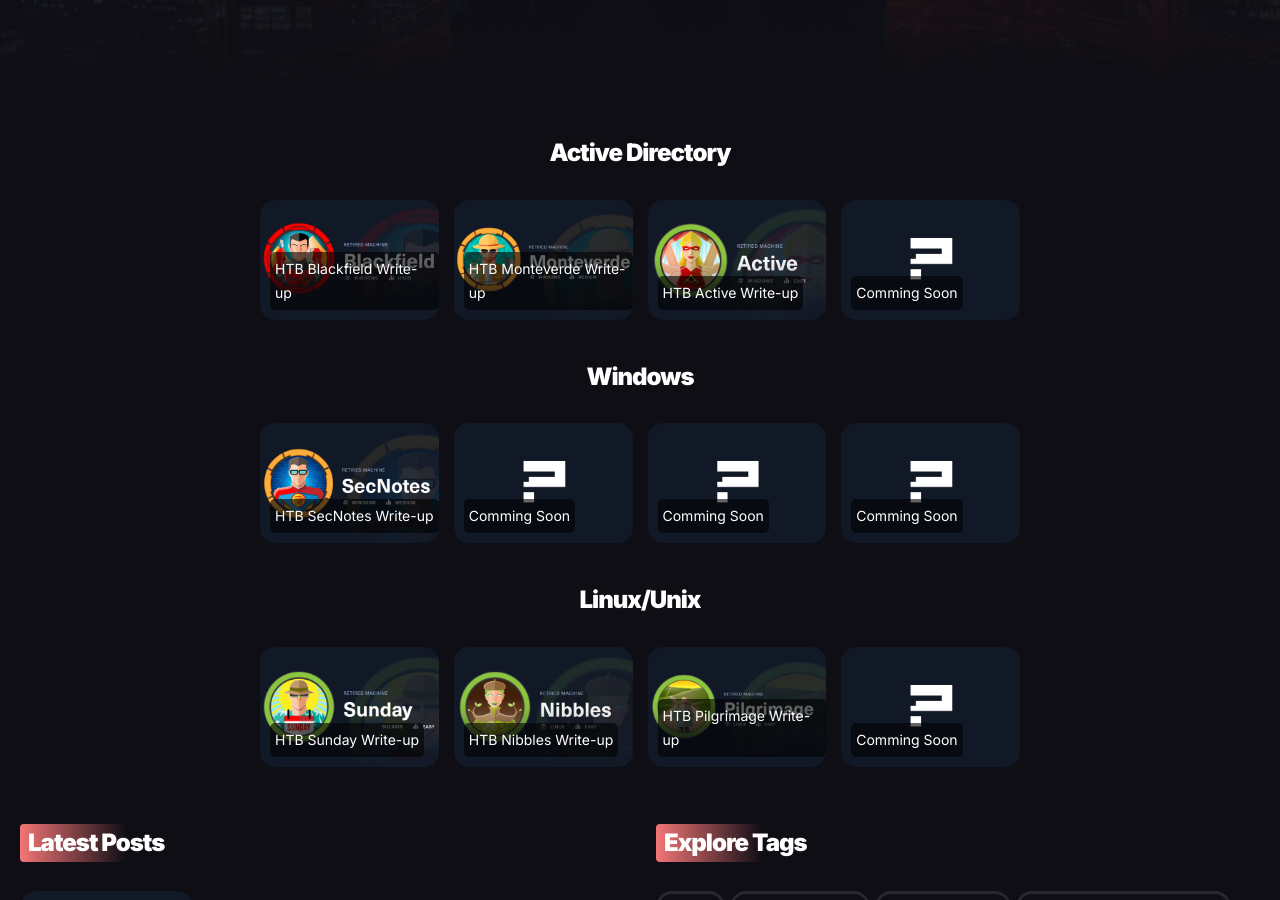
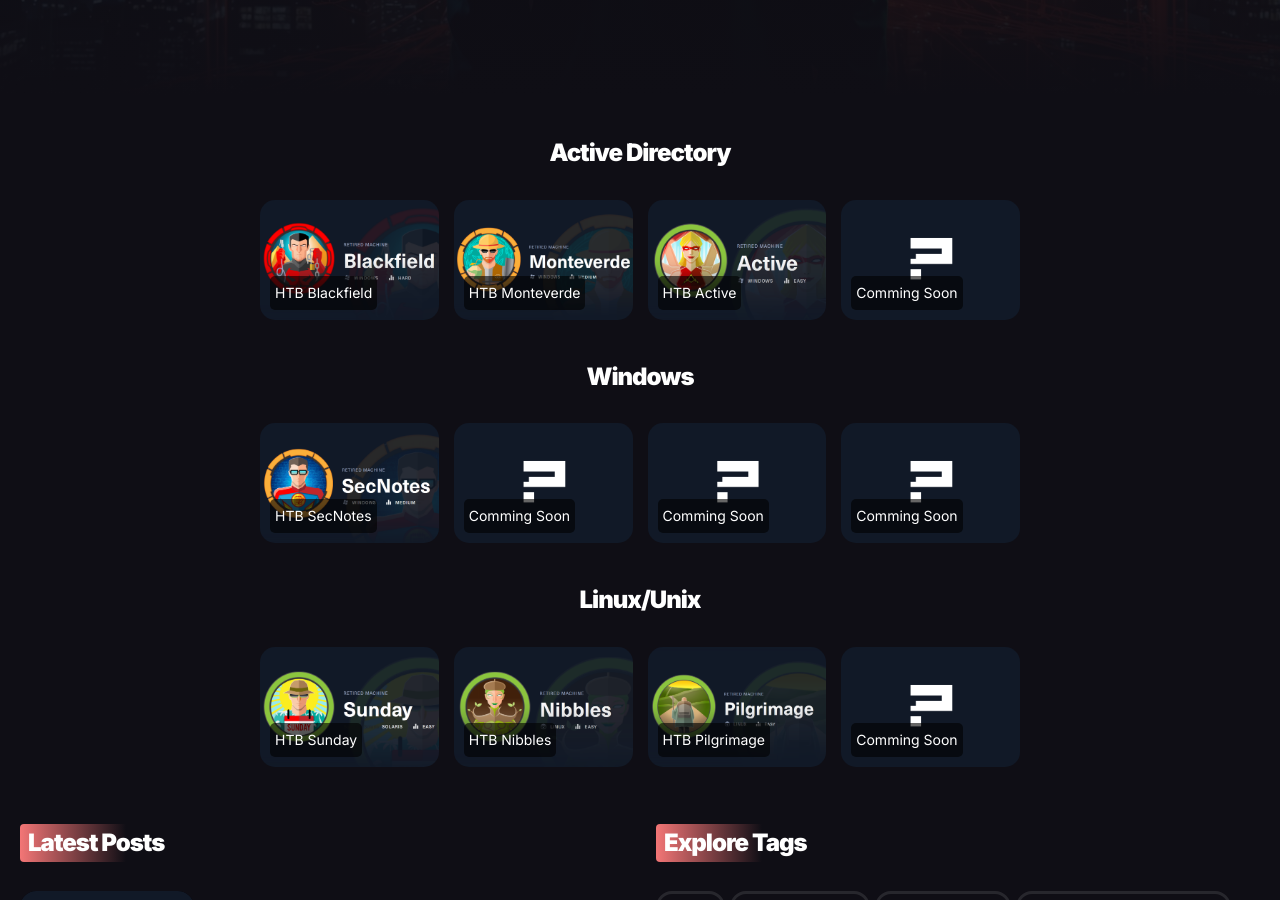
Before and after one commit to Vorkharium/vorkharium.github.io, a Jekyll site: the page built from _pages/write-ups.md, in a window 1280 px wide and 900 px high, scrolled down 568 px. Built offline with Jekyll 4.4.1, drawn with Linux system fonts in a browser that asks for light colours.

Commit message:
Update write-ups.md

```diff
--- a/_pages/write-ups.md
+++ b/_pages/write-ups.md
@@ -17,7 +17,7 @@
             <div style="position: absolute; bottom: 10px; left: 10px; color: white;
                         background-color: rgba(0, 0, 0, 0.6); padding: 5px;
                         border-radius: 5px; font-size: 14px;">
-                HTB Blackfield Write-up
+                HTB Blackfield
             </div>
         </a>
     </div>
@@ -29,7 +29,7 @@
             <div style="position: absolute; bottom: 10px; left: 10px; color: white;
                         background-color: rgba(0, 0, 0, 0.6); padding: 5px;
                         border-radius: 5px; font-size: 14px;">
-                HTB Monteverde Write-up
+                HTB Monteverde
             </div>
         </a>
     </div>
@@ -41,7 +41,7 @@
             <div style="position: absolute; bottom: 10px; left: 10px; color: white;
                         background-color: rgba(0, 0, 0, 0.6); padding: 5px;
                         border-radius: 5px; font-size: 14px;">
-                HTB Active Write-up
+                HTB Active
             </div>
         </a>
     </div>
@@ -71,7 +71,7 @@
             <div style="position: absolute; bottom: 10px; left: 10px; color: white;
                         background-color: rgba(0, 0, 0, 0.6); padding: 5px;
                         border-radius: 5px; font-size: 14px;">
-                HTB SecNotes Write-up
+                HTB SecNotes
             </div>
         </a>
     </div>
@@ -125,7 +125,7 @@
             <div style="position: absolute; bottom: 10px; left: 10px; color: white;
                         background-color: rgba(0, 0, 0, 0.6); padding: 5px;
                         border-radius: 5px; font-size: 14px;">
-                HTB Sunday Write-up
+                HTB Sunday
             </div>
         </a>
     </div>
@@ -137,7 +137,7 @@
             <div style="position: absolute; bottom: 10px; left: 10px; color: white;
                         background-color: rgba(0, 0, 0, 0.6); padding: 5px;
                         border-radius: 5px; font-size: 14px;">
-                HTB Nibbles Write-up
+                HTB Nibbles
             </div>
         </a>
     </div>
@@ -149,7 +149,7 @@
             <div style="position: absolute; bottom: 10px; left: 10px; color: white;
                         background-color: rgba(0, 0, 0, 0.6); padding: 5px;
                         border-radius: 5px; font-size: 14px;">
-                HTB Pilgrimage Write-up
+                HTB Pilgrimage
             </div>
         </a>
     </div>
```
